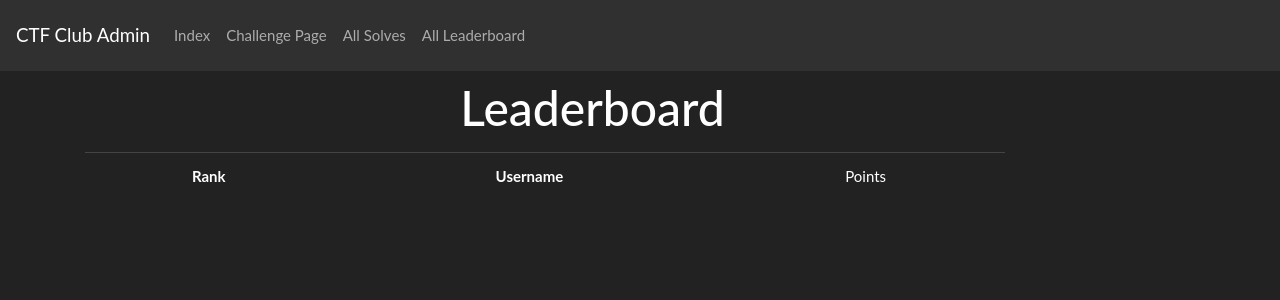
After one commit to 133794m3r/CTFClub, a Django app: template django_application/ctf_club/templates/admin_leaderboard.html in a window 1280 px wide. The commit adds this page. Shown: the top 300 px of the page. Run offline with Django 3.2, Linux system fonts and the light colour scheme; the template is opened without the code that fills it, so the values that code supplies are empty; some libraries are stand-ins or nearby versions.

Commit message:
Lots of things fixed up. And now it works the way that it should've always before.

```diff
--- a/django_application/ctf_club/templates/admin_layout.html
+++ b/django_application/ctf_club/templates/admin_layout.html
@@ -54,8 +54,11 @@ Licensed AGPLv3 Or later (2020)
 			<li class="nav-item">
 				<a class="nav-link" href="{% url 'challenge_admin' %}">Challenge Page</a>
 			</li>
-			<li class="navi-item">
+			<li class="nav-item">
 				<a class="nav-link" href="{% url 'solves_admin' %}">All Solves</a>
+			</li>
+			<li class="nav-item">
+				<a class="nav-link" href="{% url 'admin_leaderboard' %}">All Leaderboard</a>
 			</li>
 			{% if user.is_superuser %}
 			<li class="nav-item">
--- /dev/null
+++ b/django_application/ctf_club/templates/admin_leaderboard.html
@@ -0,0 +1,43 @@
+{% extends "admin_layout.html" %}
+{% block body %}
+	<main class="container-lg">
+	<div class="row mt-2 mb-2">
+		<div class="col-11 text-center">
+			<h1> Leaderboard </h1>
+		</div>
+	</div>
+	<div class="row">
+		<div class="col-10">
+			<table class="table table-striped">
+				<thead>
+					<tr>
+					<td class="text-center font-weight-bold w-15">
+						Rank
+					</td>
+					<td class="text-center font-weight-bold w-70">
+						Username
+					</td>
+					<td class="text-center font-weight bold w-15">
+						Points
+					</td>
+					</tr>
+				</thead>
+				<tbody id="leaderboard">
+				{% for rank in ranks %}
+					{% for user in rank.users %}
+						<tr>
+							<td class="text-center font-weight-bold f-125 w-15"><span class="font-weight-bold">{{ forloop.parentloop.counter }}</span></td>
+							<td class="text-center font-weight-bold f-125 w-70"><a href="{% url 'control_panel' user.username %}"> {{ user.username }}</a></td>
+						<td class="text-center f-125 w-15">
+							{{ user.points }}
+						</td>
+						</tr>
+					{% endfor %}
+
+				{% endfor %}
+				</tbody>
+			</table>
+		</div>
+	</div>
+	</main>
+{% endblock %}
--- a/django_application/ctf_club/urls.py
+++ b/django_application/ctf_club/urls.py
@@ -28,6 +28,6 @@ urlpatterns = [
 	path("two_factor",views.tfa_enable,name="two_factor"),
 	path("verify_tfa",views.verify_tfa,name="verify_tfa"),
 	path("about",views.about,name="about"),
-
+	path("admin/leaderboard",views.admin_leaderboard,name="admin_leaderboard"),
 	path("leaderboard",views.leaderboard,name="leaderboard"),
 ]
--- a/django_application/ctf_club/util.py
+++ b/django_application/ctf_club/util.py
@@ -196,7 +196,6 @@ def rank_users(users):
 						user_ranks[j]['len'] +=1
 						break
 				else:
-					print(user,x['users'][j])
 					if user['points'] == x['users'][j]['points']:
 						user_ranks[j]['len'] +=1
 						user_ranks[j]['users'].append(user)
--- a/django_application/static/js/admin.js
+++ b/django_application/static/js/admin.js
@@ -154,6 +154,7 @@ function modal_hint(element,edit=true){
 	}
 	else{
 		document.getElementById("hint_description").value = "";
+		document.getElementById('hint_id').value = 0;
 	}
 	$('#add_hint_modal').modal("toggle");
 
```
Also changed, not shown: django_application/ctf_club/views.py (+21 -10 lines).
